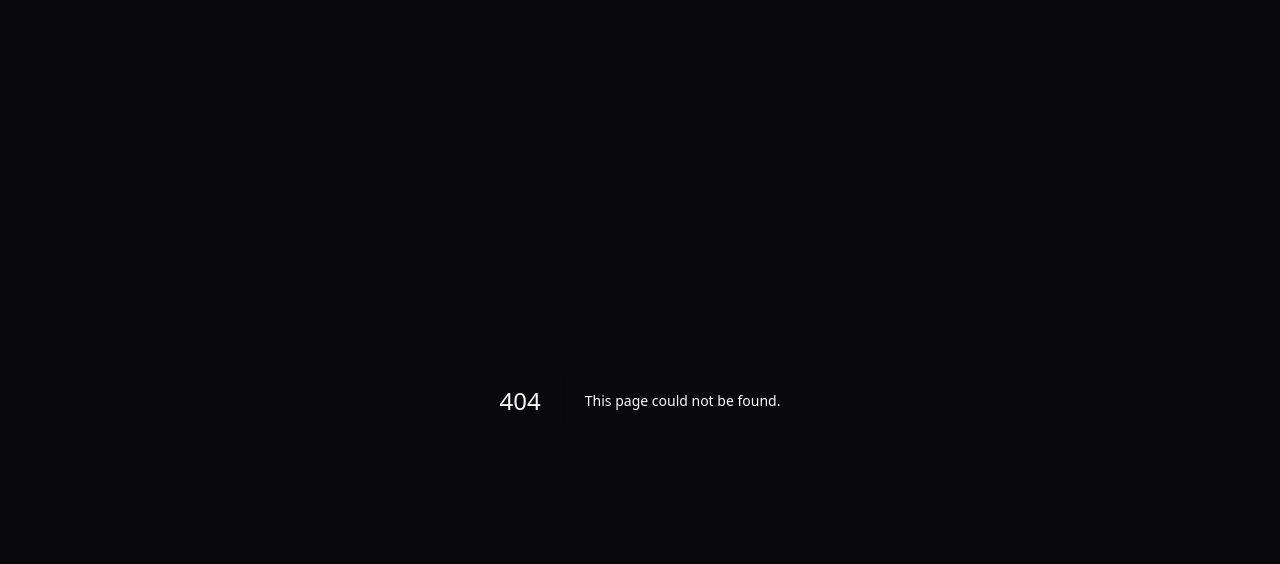
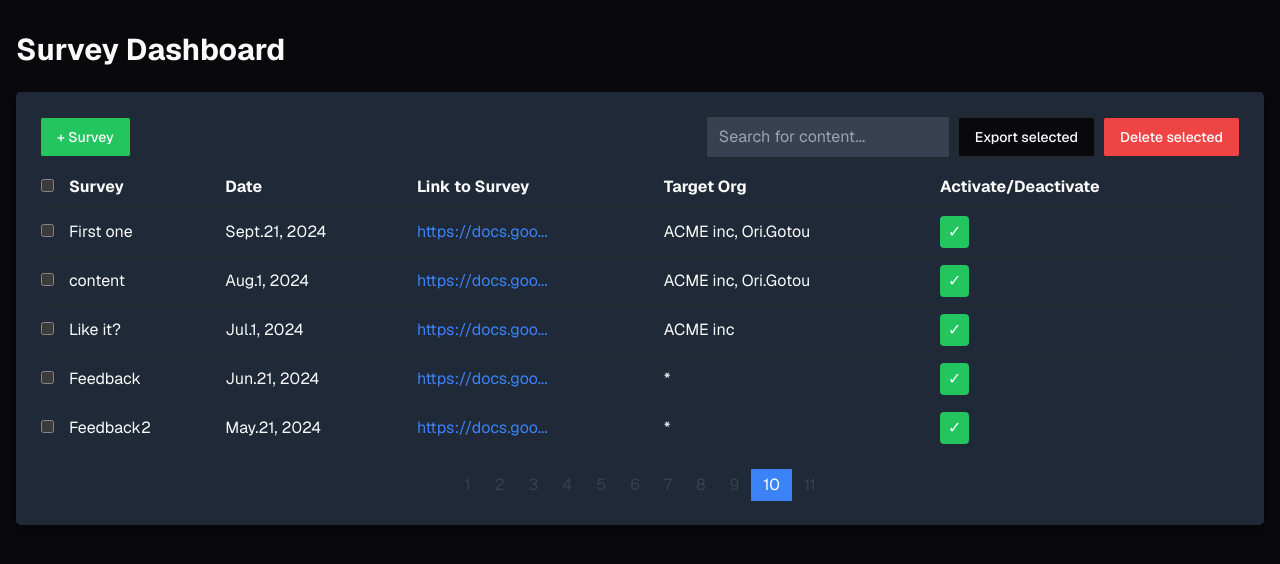
Before and after one commit to Builder-s-League/BuildersLeague-Edition1, a Next.js app: page /surveydash in a window 1280 px wide. Before the commit this address had no page. Shown: the top 564 px of the page. Built offline with nearby package versions, Linux system fonts and the light colour scheme.

Commit message:
create survey dashboard page and new survery popup page

```diff
--- /dev/null
+++ b/src/app/surveydash/page.tsx
@@ -0,0 +1,141 @@
+'use client'
+import NewSurvey from '@/components/NewSurvey'
+import { Button } from '@/components/ui/button'
+import React, { useState } from 'react'
+
+const SurveyPage = () => {
+  const [isNewSurveyOpen, setIsNewSurveyOpen] = useState(false)
+  const surveys = [
+    {
+      id: 1,
+      name: 'First one',
+      date: 'Sept.21, 2024',
+      link: 'https://docs.goo...',
+      targetOrg: 'ACME inc, Ori.Gotou',
+      active: true,
+    },
+    {
+      id: 2,
+      name: 'content',
+      date: 'Aug.1, 2024',
+      link: 'https://docs.goo...',
+      targetOrg: 'ACME inc, Ori.Gotou',
+      active: true,
+    },
+    {
+      id: 3,
+      name: 'Like it?',
+      date: 'Jul.1, 2024',
+      link: 'https://docs.goo...',
+      targetOrg: 'ACME inc',
+      active: true,
+    },
+    {
+      id: 4,
+      name: 'Feedback',
+      date: 'Jun.21, 2024',
+      link: 'https://docs.goo...',
+      targetOrg: '*',
+      active: true,
+    },
+    {
+      id: 5,
+      name: 'Feedback2',
+      date: 'May.21, 2024',
+      link: 'https://docs.goo...',
+      targetOrg: '*',
+      active: true,
+    },
+  ]
+  return (
+    <div className="container mx-auto px-4 py-8">
+      <h1 className="mb-6 text-3xl font-bold">Survey Dashboard</h1>
+      <div className="rounded-lg bg-white p-6 shadow-md dark:bg-gray-800">
+        <div className="mb-4 flex items-center justify-between">
+          <Button
+            variant="outline"
+            className="bg-green-500 text-white"
+            onClick={() => setIsNewSurveyOpen(true)}
+          >
+            + Survey
+          </Button>
+          <div className="flex items-center">
+            <input
+              type="text"
+              placeholder="Search for content..."
+              className="mr-2 rounded-md border px-3 py-2 dark:bg-gray-700"
+            />
+            <Button variant="outline" className="mr-2">
+              Export selected
+            </Button>
+            <Button variant="outline" className="bg-red-500 text-white">
+              Delete selected
+            </Button>
+          </div>
+        </div>
+        <table className="w-full">
+          <thead>
+            <tr className="border-b text-left">
+              <th className="pb-2">
+                <input type="checkbox" />
+              </th>
+              <th className="pb-2">Survey</th>
+              <th className="pb-2">Date</th>
+              <th className="pb-2">Link to Survey</th>
+              <th className="pb-2">Target Org</th>
+              <th className="pb-2">Activate/Deactivate</th>
+            </tr>
+          </thead>
+          <tbody>
+            {surveys.map((survey) => (
+              <tr key={survey.id} className="border-b">
+                <td className="py-2">
+                  <input type="checkbox" />
+                </td>
+                <td className="py-2">{survey.name}</td>
+                <td className="py-2">{survey.date}</td>
+                <td className="py-2">
+                  <a
+                    href={survey.link}
+                    className="text-blue-500 hover:underline"
+                  >
+                    {survey.link}
+                  </a>
+                </td>
+                <td className="py-2">{survey.targetOrg}</td>
+                <td className="py-2">
+                  <button
+                    className={`rounded px-2 py-1 ${
+                      survey.active ? 'bg-green-500' : 'bg-red-500'
+                    } text-white`}
+                  >
+                    {survey.active ? '✓' : '✗'}
+                  </button>
+                </td>
+              </tr>
+            ))}
+          </tbody>
+        </table>
+        <div className="mt-4 flex justify-center">
+          <nav className="inline-flex">
+            {[...Array(11)].map((_, i) => (
+              <button
+                key={i}
+                className={`px-3 py-1 ${
+                  i === 9 ? 'bg-blue-500 text-white' : 'text-gray-700'
+                }`}
+              >
+                {i + 1}
+              </button>
+            ))}
+          </nav>
+        </div>
+      </div>
+      {isNewSurveyOpen && (
+        <NewSurvey onClose={() => setIsNewSurveyOpen(false)} />
+      )}
+    </div>
+  )
+}
+
+export default SurveyPage
--- /dev/null
+++ b/src/components/NewSurvey.tsx
@@ -0,0 +1,54 @@
+import React from 'react'
+interface NewSurveyProps {
+  onClose: () => void
+}
+const NewSurvey: React.FC<NewSurveyProps> = ({ onClose }) => {
+  return (
+    <div className="container">
+      <h1>New Survey</h1>
+      <button>Back</button>
+      <style></style>
+
+      <form>
+        <label id="survey-name">Survey Name</label>
+        <input
+          type="text"
+          id="survey-name"
+          placeholder="Survey name"
+          required
+        />
+
+        <label id="survey-link">Link to Survey</label>
+        <input
+          type="url"
+          id="survey-link"
+          placeholder="Link to Survey"
+          required
+        />
+
+        <label id="survey-date">Survey Date</label>
+        <input type="time" />
+        <input type="date" id="survey-date" required />
+
+        <label>Target Org</label>
+        <div className="checkbox-group">
+          <label>
+            <input type="checkbox" checked /> *{' '}
+          </label>
+          <label>
+            <input type="checkbox" /> ACME inc
+          </label>
+          <label>
+            <input type="checkbox" /> Ori.Gatou
+          </label>
+          <label>
+            <input type="checkbox" /> RRC
+          </label>
+        </div>
+        <button type="submit">Submit</button>
+      </form>
+    </div>
+  )
+}
+
+export default NewSurvey
```
